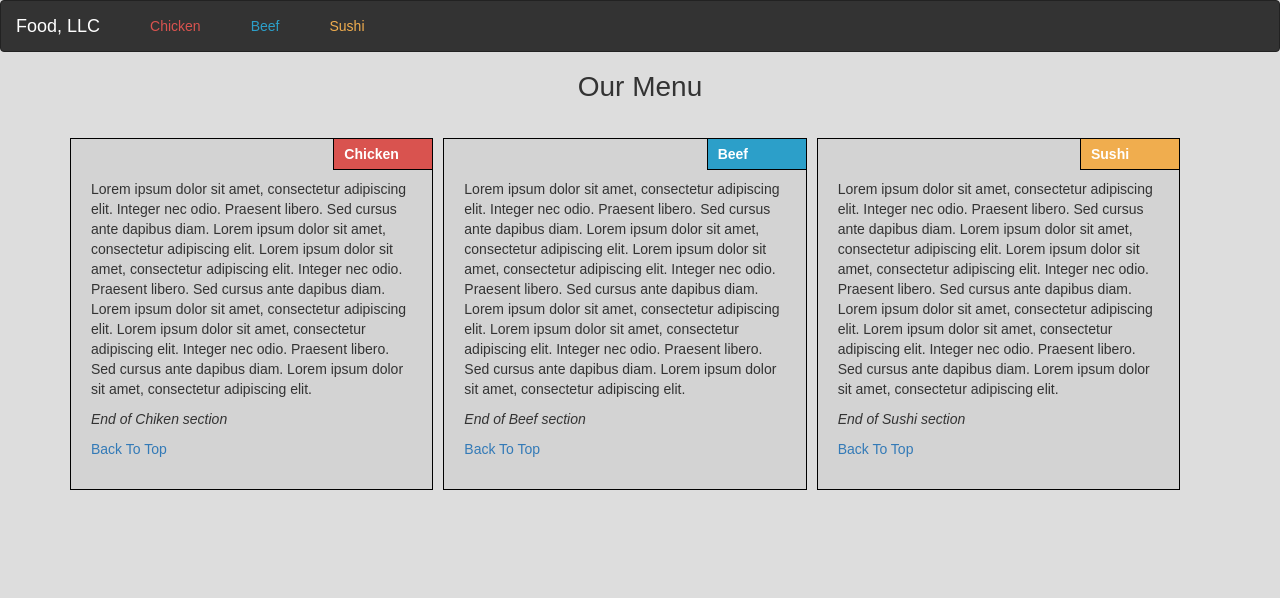
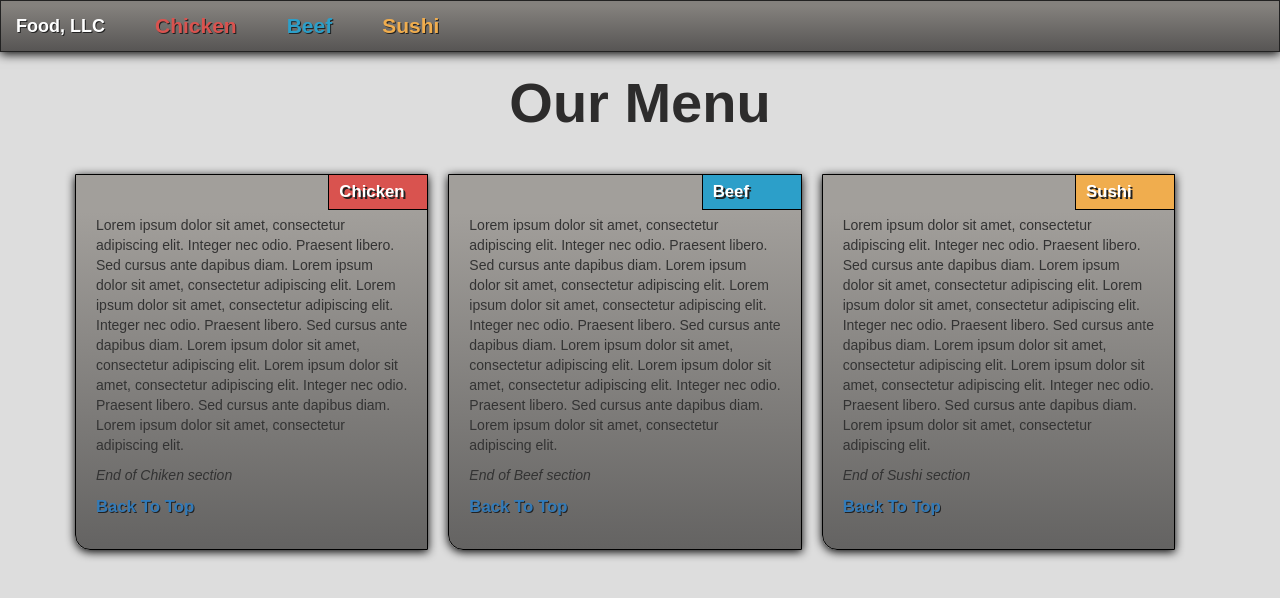
Before and after one commit to atlem/module3-solution, a plain HTML site: page index.html in a window 1280 px wide. Drawn offline with nearby package versions, Linux system fonts and the light colour scheme.

Commit message:
Update style.css

```diff
--- a/style.css
+++ b/style.css
@@ -1,4 +1,3 @@
-
   body {
     font-family: Arial, sans-serif;
     margin: 0;
@@ -10,14 +9,24 @@
     box-sizing: border-box;
   }
 
+  a {    font-size: 120%;
+    text-shadow: #222 1px 1px;
+font-weight: bolder;
+}
 
 
   .navbar-default {
     background-color: #333;
+    background: linear-gradient(rgb(132, 129, 125) 10%, rgb(87, 85, 84) 100%);
+    box-shadow: 0 2px 10px rgba(0, 0, 0, 1);
     border-color: #222;
+    border-radius: 0%;
     z-index: 2;
     overflow: visible;
   }
+
+
+
   .navbar-default .navbar-brand {
     color: #ffffff;
   }
@@ -37,13 +46,16 @@
     background-color: #ffffff;
   }
 
-
+  div .section:hover {
+    scale: 101%;
+    box-shadow: 0 2px 10px rgb(255, 232, 139);}
 
   header h1 {
-    font-size: 2em;
+    font-size: 4em;
     margin: 20px 0;
+    font-weight: bold;
+    color: #2d2c2c;
   }
-
 
   .row {
     width: 100%;
@@ -56,17 +68,18 @@
 .col {
     border: 1px solid black;
     padding: 5px;
-    margin: 5px;
-    background-color: lightgray;
+    margin: 10px;
+    background: linear-gradient(rgb(162, 159, 155) 10%, rgb(100, 99, 98) 100%);
     text-align: left;
     box-sizing: border-box;
     flex: 1 1 30%;
-    min-width: 250px;
+    min-width: 350px;
 }
 
-.section {
+.section {border-bottom-left-radius: 15px;
     position: relative;
     padding: 40px 20px 20px;
+    box-shadow: 0 2px 10px rgba(0, 0, 0, 1);
 }
 
 .title {
@@ -78,7 +91,10 @@
     color: white;
     padding: 5px 10px;
     font-weight: bold;
+    font-size: 120%;
     border: 1px solid black;
+    text-shadow: #222 2px 2px;
+
 }
     #chicken .title { background-color: #d9534f; }
     #beef .title    { background-color: #2c9fc9; }
@@ -90,7 +106,8 @@
   }
   .navbar-default .navbar-nav > li > a[href="#chicken"]:hover,
   .navbar-default .navbar-nav > li > a[href="#chicken"]:focus {
-    color: #b24742;
+    color: #b24742; text-decoration: underline;
+
   }
 
 
@@ -99,7 +116,8 @@
   }
   .navbar-default .navbar-nav > li > a[href="#beef"]:hover,
   .navbar-default .navbar-nav > li > a[href="#beef"]:focus {
-    color: #237b90;
+    color: #237b90; text-decoration: underline;
+
   }
 
 
@@ -108,7 +126,8 @@
   }
   .navbar-default .navbar-nav > li > a[href="#sushi"]:hover,
   .navbar-default .navbar-nav > li > a[href="#sushi"]:focus {
-    color: #c48a3a;
+    color: #c48a3a; text-decoration: underline;
+
   }
 
 
@@ -125,6 +144,8 @@
 
   nav a {
     margin-left: 20px;
+    font-size: 150%;
+    text-shadow: #222 1px 1px;
   }
 
   .navbar-collapse::-webkit-scrollbar {
```
